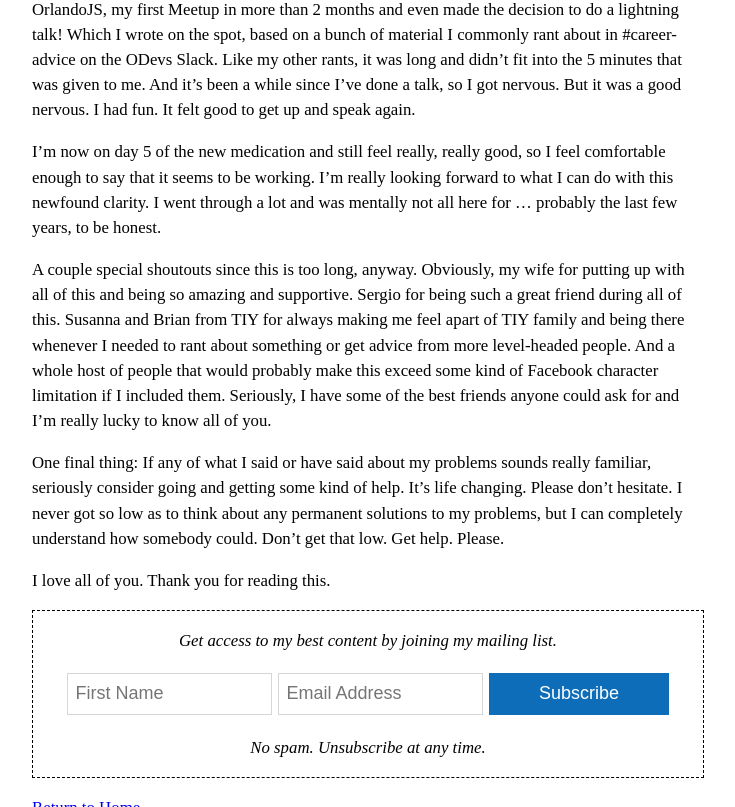
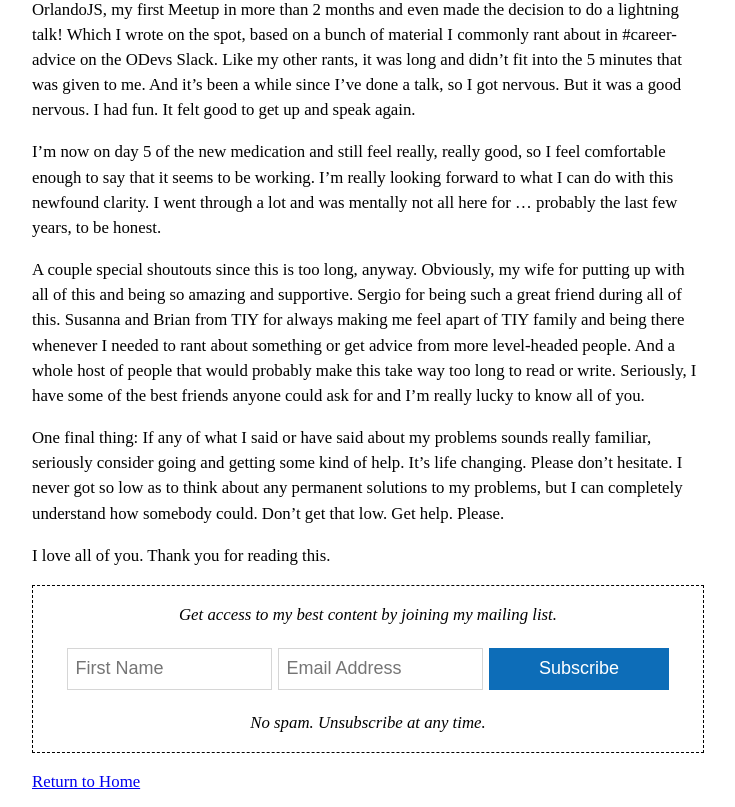
Before and after one commit to Atrophius/atrophius.github.io, a Jekyll site: the page built from _posts/2016-09-21-depression-and-recovery.md, in a window 1280 px wide and 900 px high, scrolled down 1286 px, cut to the strip 0-807 px from the top of the window. Shown: the whole strip, without its empty margins (272-1007 px from the left). Built offline with Jekyll 4.4.1, drawn with Linux system fonts in a browser that asks for light colours.

Commit message:
Minor text change.

```diff
--- a/_posts/2016-09-21-depression-and-recovery.md
+++ b/_posts/2016-09-21-depression-and-recovery.md
@@ -25,7 +25,7 @@ Yesterday was ... somehow even better. I finally made my way back downtown to wo
 
 I'm now on day 5 of the new medication and still feel really, really good, so I feel comfortable enough to say that it seems to be working. I'm really looking forward to what I can do with this newfound clarity. I went through a lot and was mentally not all here for ... probably the last few years, to be honest.
 
-A couple special shoutouts since this is too long, anyway. Obviously, my wife for putting up with all of this and being so amazing and supportive. Sergio for being such a great friend during all of this. Susanna and Brian from TIY for always making me feel apart of TIY family and being there whenever I needed to rant about something or get advice from more level-headed people. And a whole host of people that would probably make this exceed some kind of Facebook character limitation if I included them. Seriously, I have some of the best friends anyone could ask for and I'm really lucky to know all of you.
+A couple special shoutouts since this is too long, anyway. Obviously, my wife for putting up with all of this and being so amazing and supportive. Sergio for being such a great friend during all of this. Susanna and Brian from TIY for always making me feel apart of TIY family and being there whenever I needed to rant about something or get advice from more level-headed people. And a whole host of people that would probably make this take way too long to read or write. Seriously, I have some of the best friends anyone could ask for and I'm really lucky to know all of you.
 
 One final thing: If any of what I said or have said about my problems sounds really familiar, seriously consider going and getting some kind of help. It's life changing. Please don't hesitate. I never got so low as to think about any permanent solutions to my problems, but I can completely understand how somebody could. Don't get that low. Get help. Please.
 
```
